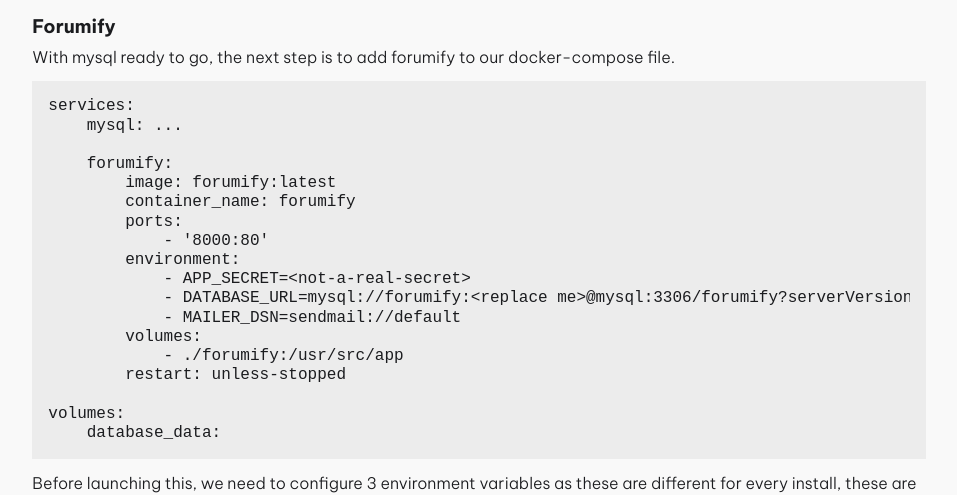
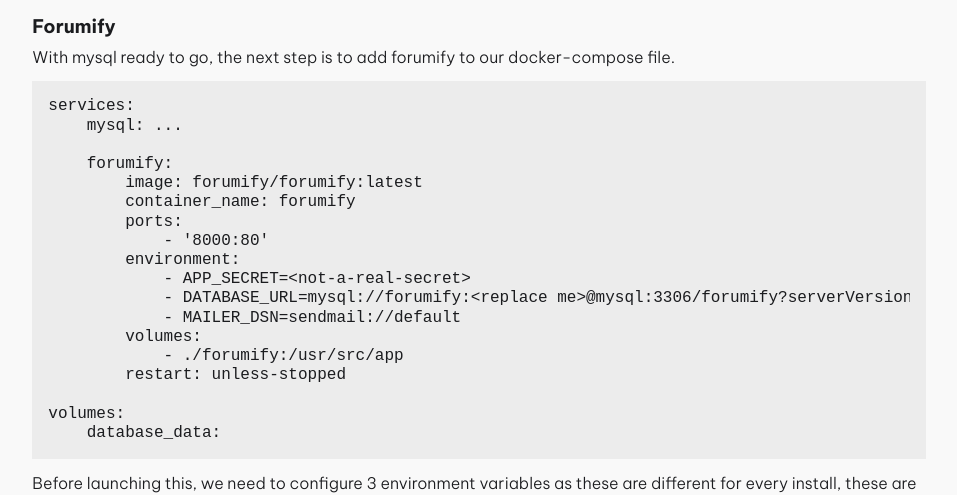
Before and after one commit to forumify/forumify-docs, a Next.js app: page /developer-docs/guides/self-hosting in a window 1280 px wide. Shown: the part 2615-3110 px from the top of the page, without its empty margins (317-1274 px from the left). Built offline with nearby package versions, Linux system fonts and the light colour scheme.

Commit message:
fix forumify image name

```diff
--- a/src/app/developer-docs/guides/self-hosting/page.mdx
+++ b/src/app/developer-docs/guides/self-hosting/page.mdx
@@ -135,7 +135,7 @@
     mysql: ...
 
     forumify:
-        image: forumify:latest
+        image: forumify/forumify:latest
         container_name: forumify
         ports:
             - '8000:80'
```
